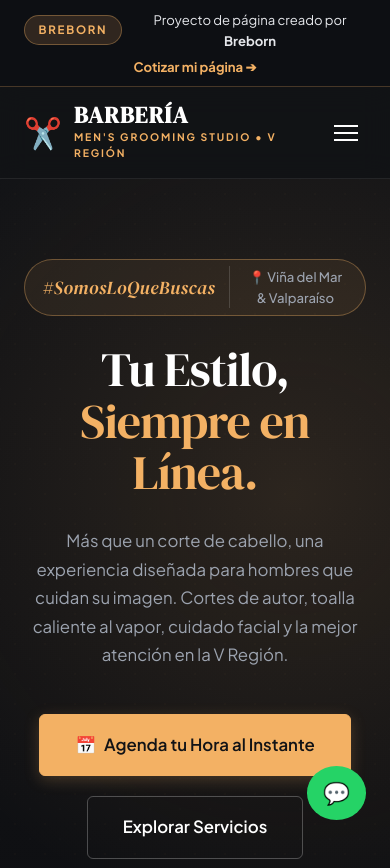
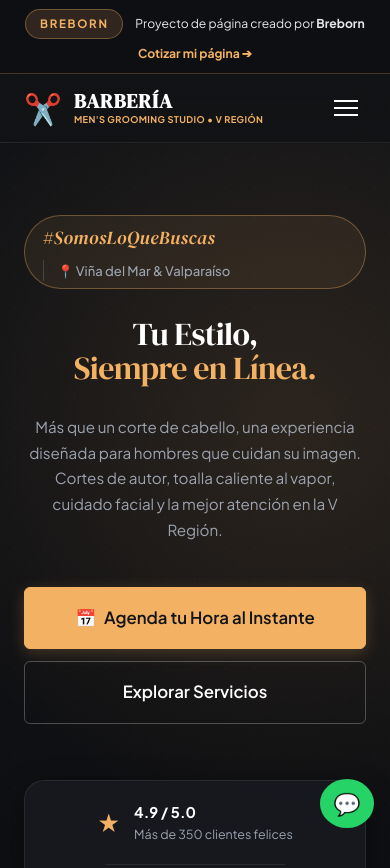
Before and after one commit to Breborn/barberia-demo, a plain HTML site: page index.html in a window 390 px wide. Shown: the top 868 px of the page. Drawn offline with Linux system fonts and the light colour scheme.

Commit message:
fix(mobile): optimizar compatibilidad movil, tipografia responsive clamp, inputs y prevencion de overflow

```diff
--- a/index.html
+++ b/index.html
@@ -2,7 +2,7 @@
 <html lang="es">
 <head>
   <meta charset="UTF-8">
-  <meta name="viewport" content="width=device-width, initial-scale=1.0">
+  <meta name="viewport" content="width=device-width, initial-scale=1.0, maximum-scale=5.0">
   <title>BARBERÍA • Studio & Grooming Masculino</title>
   <meta name="description" content="Barbería y salón masculino de autor en Viña del Mar y Valparaíso. Cortes fade, ritual de barba, cuidado facial y productos profesionales. Maqueta web desarrollada por Breborn.cl">
 
@@ -11,7 +11,7 @@
   <link rel="preconnect" href="https://fonts.gstatic.com" crossorigin>
   <link href="https://fonts.googleapis.com/css2?family=DM+Serif+Display:ital@0;1&family=Plus+Jakarta+Sans:wght@300;400;500;600;700;800&family=Mukta:wght@400;500;600;700&display=swap" rel="stylesheet">
 
-  <link rel="stylesheet" href="style.css">
+  <link rel="stylesheet" href="style.css?v=2.0">
 </head>
 <body>
 
--- a/style.css
+++ b/style.css
@@ -1322,6 +1322,19 @@ button, input, select {
     gap: 0.35rem;
   }
 
+  .hero-title {
+    font-size: clamp(2rem, 7.5vw, 2.85rem) !important;
+  }
+
+  .hero-lead {
+    font-size: 0.95rem !important;
+  }
+
+  .hero-kicker-box {
+    flex-wrap: wrap !important;
+    gap: 0.5rem !important;
+  }
+
   .hero-trust-bar {
     flex-direction: column;
     gap: 1.25rem;
@@ -1345,6 +1358,12 @@ button, input, select {
 
   .bear-form .form-grid {
     grid-template-columns: 1fr;
+  }
+
+  .bear-form input,
+  .bear-form select,
+  .bear-form textarea {
+    font-size: 16px !important;
   }
 
   .booking-box {
@@ -1375,3 +1394,42 @@ button, input, select {
     right: 1.5rem;
   }
 }
+
+@media (max-width: 480px) {
+  .section-container {
+    padding: 0 1rem !important;
+  }
+  .section {
+    padding: 3.5rem 0 !important;
+  }
+  .hero-section {
+    padding: 4.5rem 0 3.5rem !important;
+  }
+  .hero-cta-group {
+    flex-direction: column !important;
+    width: 100% !important;
+    gap: 0.75rem !important;
+  }
+  .hero-cta-group .btn {
+    width: 100% !important;
+    text-align: center !important;
+  }
+  .brand-sub {
+    font-size: 0.58rem !important;
+    letter-spacing: 0.04em !important;
+  }
+  .brand-name {
+    font-size: 1.25rem !important;
+  }
+  .top-bar-left {
+    font-size: 0.76rem !important;
+  }
+  .top-bar-cta {
+    font-size: 0.76rem !important;
+  }
+  .floating-wa {
+    bottom: 1rem !important;
+    right: 1rem !important;
+    padding: 0.85rem !important;
+  }
+}
```
